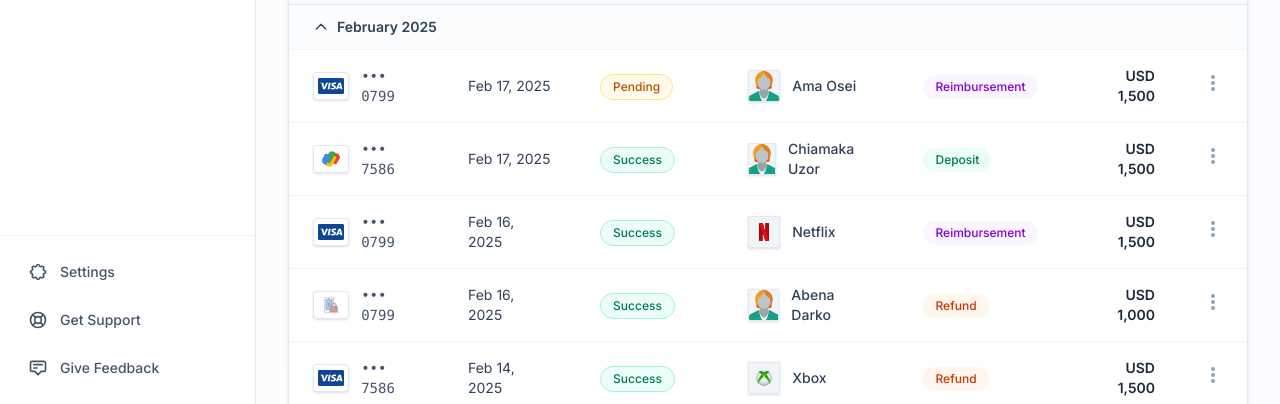
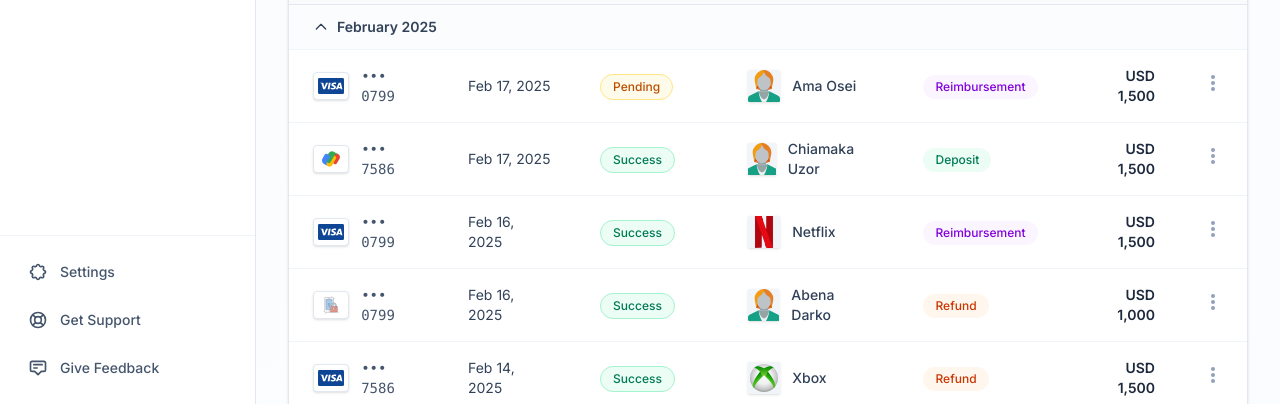
Before and after one commit to vrmelox/payshare, a Next.js app in the folder web/: page /merchant/transactions in a window 1280 px wide. Shown: the part 396-800 px from the top of the page. Built offline with nearby package versions, Linux system fonts and the light colour scheme.

Commit message:
chore: Remove Spotify merchant from the data list.

```diff
--- a/web/src/components/TransactionsHeader.tsx
+++ b/web/src/components/TransactionsHeader.tsx
@@ -89,8 +89,8 @@
       <td className="px-6 py-4">
         <div className="flex items-center gap-3">
           {recipientAvatar ? (
-            <div className="w-8 h-8 bg-slate-100 flex items-center justify-center border border-slate-200 overflow-hidden shadow-sm">
-              <img src={recipientAvatar} alt={recipientName} className={`w-full h-full ${isMerchant ? 'p-1.5' : 'object-cover'}`} />
+            <div className="w-8 h-8 bg-slate-100 flex items-center justify-center  border-slate-200 overflow-hidden shadow-sm">
+              <img src={recipientAvatar} alt={recipientName} className={`w-full h-full ${isMerchant ? '' : 'object-cover'}`} />
             </div>
           ) : (
             <div className={`w-8 h-8 rounded-full bg-gradient-to-br ${recipientColor} flex items-center justify-center text-white text-xs font-bold shadow-md`}>
```
